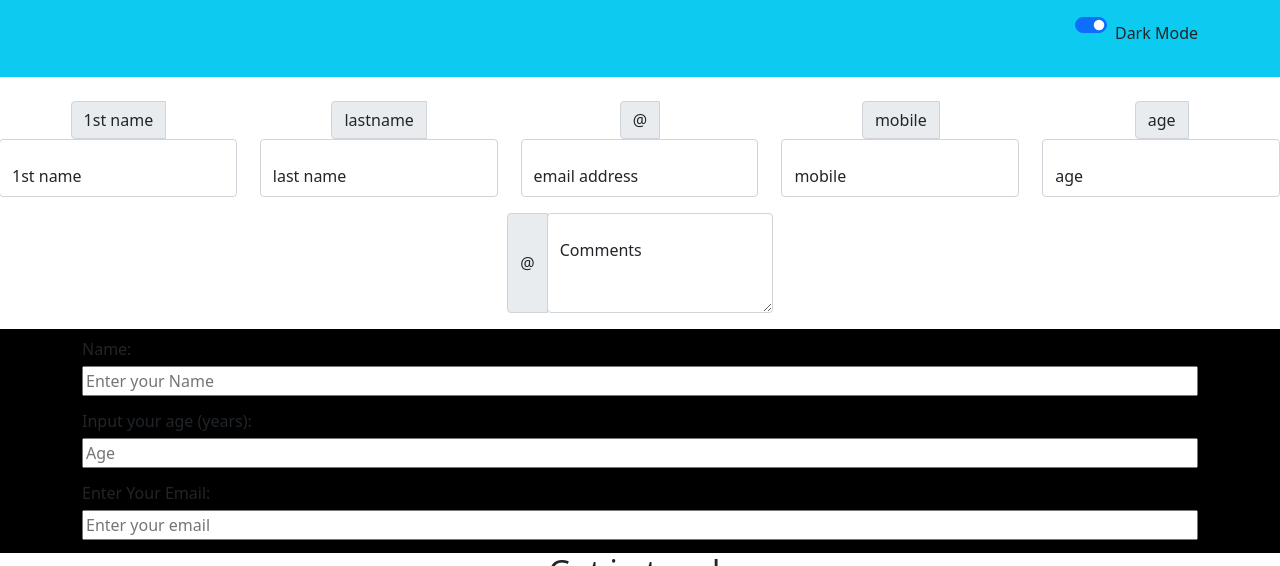
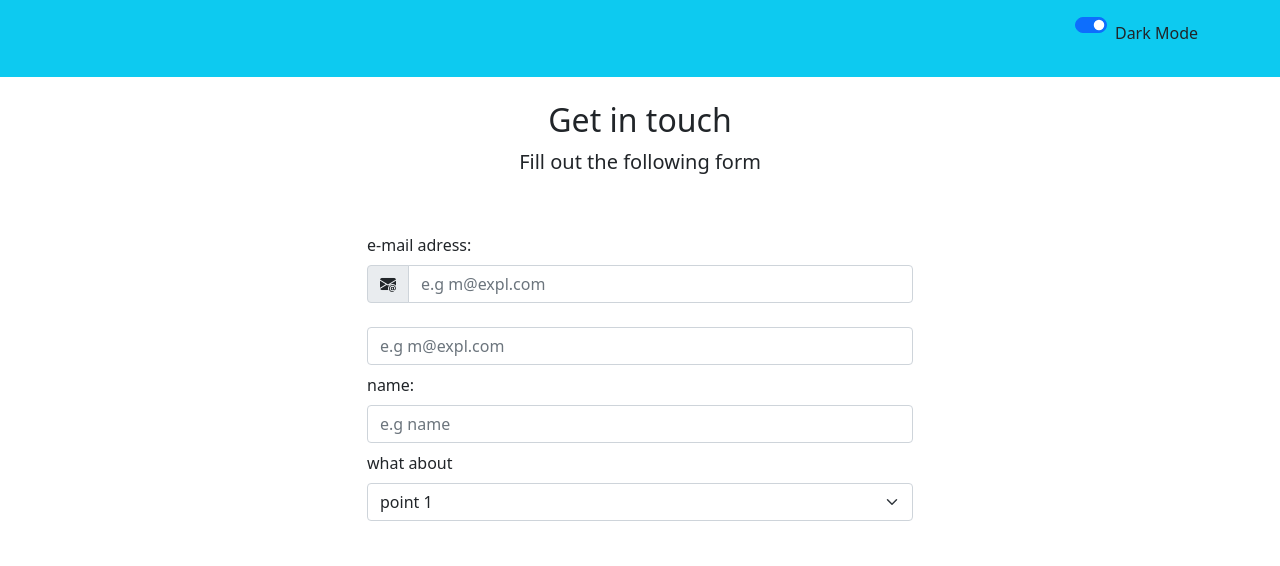
Before and after one commit to Gaudenz77/Stranger_Languages_Classes, a website: page index.html in a window 1280 px wide. Shown: the part 161-727 px from the top of the page. Drawn offline with nearby package versions, Linux system fonts and the light colour scheme.

Commit message:
cut test stuff out

```diff
--- a/index.html
+++ b/index.html
@@ -70,89 +70,7 @@
     </div>
 </section> -->
 
-<section>
-  <form action="" method="post">
-
-
-    <div class="row">
-      <div class="col-sm">
-        <div class="input-group mb-3 justify-content-center">
-          <span class="input-group-text">1st name</span>
-          <div class="form-floating">
-            <input type="text" class="form-control" id="floatingInputGroup1" placeholder="Username">
-            <label for="floatingInputGroup1">1st name</label>
-          </div>
-        </div>
-      </div>
-
-      <div class="col-sm">
-        <div class="input-group mb-3 justify-content-center">
-          <span class="input-group-text">lastname</span>
-          <div class="form-floating">
-            <!-- <input type="text" class="form-control" id="floatingInputGroup1" placeholder="Username"> -->
-            <input type="text" class="form-control" placeholder="Last name" aria-label="Last name">
-            <label for="floatingInputGroup1">last name</label>
-          </div>
-        </div>
-      </div>
-      <div class="col-sm">
-        <div class="input-group mb-3 justify-content-center" >
-          <span class="input-group-text">@</span>
-          <div class="form-floating">
-            <input type="text" class="form-control" id="floatingInputGroup1" placeholder="Username">
-            <label for="floatingInputGroup1">email address</label>
-        </div>
-      </div>
-    </div>
-
-    <div class="col-sm">
-      <div class="input-group mb-3 justify-content-center">
-        <span class="input-group-text">mobile</span>
-        <div class="form-floating">
-          <!-- <input type="text" class="form-control" id="floatingInputGroup1" placeholder="Username"> -->
-          <input type="text" class="form-control" placeholder="Last name" aria-label="Last name">
-          <label for="floatingInputGroup1">mobile</label>
-        </div>
-      </div>
-    </div>
-
-    <div class="col-sm">
-        <div class="input-group mb-3 justify-content-center" class="inputFieldTest">
-          <span class="input-group-text" >age</span>
-          <div class="form-floating">
-            <!-- <input type="text" class="form-control" id="floatingInputGroup1" placeholder="Username"> -->
-            <input type="text" class="form-control" placeholder="Last name" aria-label="Last name">
-            <label for="floatingInputGroup1">age</label>
-          </div>
-        </div>
-      </div>
-</div>
-
-    <div class="col-sm">
-      <div class="input-group mb-3 justify-content-center" class="inputfield">
-        <span class="input-group-text">@</span>
-        <div class="form-floating">
-          <textarea class="form-control" placeholder="Leave a comment here" id="floatingTextarea2" style="height: 100px"></textarea>
-          <label for="floatingTextarea2">Comments</label>
-        </div>
-    </div>
-  </div>
-
-
-
-
-
-
-
-
-
-
-
-
-</form>
-</section>
-
-<section><fieldset>
+<!-- <section><fieldset>
   <div class="container">
 
       <label for="name">Name: <input id="name" name="name" placeholder="Enter your Name" class="inputFieldTest" type="text" required /></label>
@@ -163,7 +81,7 @@
   </div>
 </fieldset>
 
-</section>
+</section> -->
 
 
 
```
